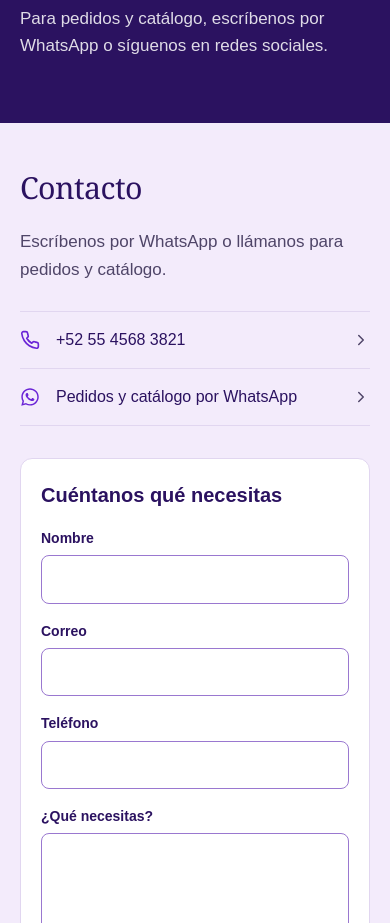
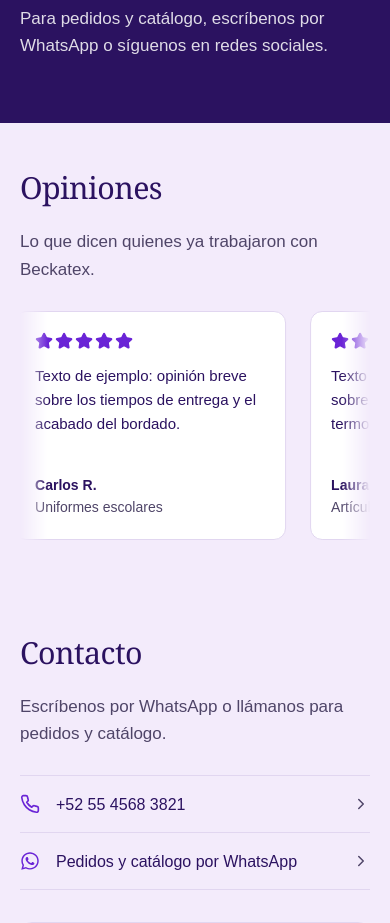
Before and after one commit to Turok2099/textiles-becka, a Next.js app: page / in a window 390 px wide. Shown: the part 9040-9963 px from the top of the page. Built offline with nearby package versions, Linux system fonts and the light colour scheme; no server answers.

Commit message:
actualizacion de portadas

```diff
--- a/src/app/globals.css
+++ b/src/app/globals.css
@@ -108,6 +108,12 @@
 .marquee-group { display: flex; flex: none; }
 @keyframes marquee { to { transform: translateX(-25%); } }
 .client { display: flex; flex: none; flex-direction: column; align-items: center; justify-content: center; gap: 1.125rem; width: 18rem; margin-right: 1.5rem; padding: 2.25rem 1.5rem; border: 1px solid var(--line); background: var(--card); text-align: center; font-size: 1.4rem; font-weight: 600; }
+.review { display: flex; flex: none; flex-direction: column; gap: 0.875rem; width: 22rem; margin-right: 1.5rem; padding: 1.5rem; border: 1px solid var(--line); border-radius: 0.75rem; background: var(--card); }
+.review-stars { display: flex; gap: 0.125rem; margin: 0; color: var(--accent); font-size: 1.125rem; }
+.review-stars svg { fill: currentColor; }
+.review blockquote { flex: 1; margin: 0; font-size: 0.9375rem; color: var(--foreground); }
+.review-author { display: flex; flex-direction: column; margin: 0; font-size: 0.875rem; color: var(--muted); }
+.review-author strong { color: var(--foreground); }
 .client-mark { width: 4.5rem; height: 4.5rem; color: var(--mark); }
 .client-logo { height: 7.5rem; width: auto; max-width: 100%; object-fit: contain; }
 .about { display: grid; grid-template-columns: 1fr 2fr; gap: 2rem; }
@@ -159,6 +165,7 @@
   .grid { gap: 1.5rem; }
   .product-grid { grid-template-columns: 1fr; }
   .product-card { width: 100%; max-width: 28rem; justify-self: center; }
+  .review { width: 17rem; padding: 1.25rem; }
   .client { width: 14.25rem; padding: 1.875rem 0.75rem; font-size: 1.3rem; }
   .hero { grid-template-columns: 1fr; gap: 2rem; padding-block: 2.5rem; }
   .swatches { height: 12rem; }
--- a/src/components/HomePage.tsx
+++ b/src/components/HomePage.tsx
@@ -4,6 +4,7 @@
 import { Hero } from "@/components/Hero";
 import { Products } from "@/components/Products";
 import { Promo } from "@/components/Promo";
+import { Reviews } from "@/components/Reviews";
 import { Services } from "@/components/Services";
 import { SiteFooter } from "@/components/SiteFooter";
 import { SiteHeader } from "@/components/SiteHeader";
@@ -21,6 +22,7 @@
         <Promo />
         <Services />
         <About />
+        <Reviews />
         <Contact />
       </main>
       <SiteFooter />
--- /dev/null
+++ b/src/components/Reviews.tsx
@@ -0,0 +1,51 @@
+import { LuStar } from "react-icons/lu";
+import { isMockReviews, reviews } from "@/lib/reviews";
+
+// El carrusel repite la lista para que el bucle sea continuo; solo la primera copia es visible para lectores de pantalla.
+const COPIES = 4;
+
+export function Reviews() {
+  if (reviews.length === 0) return null;
+  return (
+    <section
+      id="opiniones"
+      className="section tint"
+      aria-labelledby="opiniones-titulo"
+    >
+      <div className="wrap">
+        <h2 id="opiniones-titulo">Opiniones</h2>
+        <p className="lead">Lo que dicen quienes ya trabajaron con Beckatex.</p>
+      </div>
+      <div className="marquee">
+        <div className="marquee-track">
+          {Array.from({ length: COPIES }, (_, copy) => (
+            <ul
+              key={copy}
+              className="marquee-group"
+              aria-hidden={copy > 0 ? true : undefined}
+            >
+              {reviews.map((r) => (
+                <li key={r.id} className="review">
+                  <p
+                    className="review-stars"
+                    role="img"
+                    aria-label={`${r.rating} de 5 estrellas`}
+                  >
+                    {Array.from({ length: r.rating }, (_, i) => (
+                      <LuStar key={i} aria-hidden="true" />
+                    ))}
+                  </p>
+                  <blockquote>{r.text}</blockquote>
+                  <p className="review-author">
+                    <strong>{r.name}</strong>
+                    {r.detail && <span>{r.detail}</span>}
+                  </p>
+                </li>
+              ))}
+            </ul>
+          ))}
+        </div>
+      </div>
+    </section>
+  );
+}
--- /dev/null
+++ b/src/lib/reviews.ts
@@ -0,0 +1,25 @@
+// Opiniones de clientes. Solo reseñas reales y autorizadas por quien las escribió.
+
+export type Review = {
+  id: string;
+  name: string;
+  detail?: string; // empresa, ciudad o producto comprado
+  text: string;
+  rating: 1 | 2 | 3 | 4 | 5;
+};
+
+// Agregar aquí las reseñas reales. Al haber al menos una, desaparecen los textos de ejemplo.
+const realReviews: Review[] = [];
+
+// MAQUETA: textos ficticios solo para ver el diseño. No publicar como opiniones reales.
+const mockReviews: Review[] = [
+  { id: "m1", name: "María G.", detail: "Uniformes de empresa", text: "Texto de ejemplo: describe aquí la experiencia del cliente con la calidad de las prendas y la atención recibida.", rating: 5 },
+  { id: "m2", name: "Carlos R.", detail: "Uniformes escolares", text: "Texto de ejemplo: opinión breve sobre los tiempos de entrega y el acabado del bordado.", rating: 5 },
+  { id: "m3", name: "Laura M.", detail: "Artículos promocionales", text: "Texto de ejemplo: comentario sobre la personalización de termos, libretas u otros productos.", rating: 5 },
+  { id: "m4", name: "José H.", detail: "Ropa deportiva", text: "Texto de ejemplo: comentario sobre la comodidad de los uniformes deportivos y el trato del equipo.", rating: 5 },
+  { id: "m5", name: "Ana P.", detail: "Chamarras personalizadas", text: "Texto de ejemplo: opinión sobre el diseño de las chamarras y cómo cumplieron con lo acordado.", rating: 5 },
+  { id: "m6", name: "Luis F.", detail: "Pedido para evento", text: "Texto de ejemplo: comentario sobre la rapidez en la cotización y la comunicación durante el pedido.", rating: 5 },
+];
+
+export const isMockReviews = realReviews.length === 0;
+export const reviews: Review[] = isMockReviews ? mockReviews : realReviews;
```
